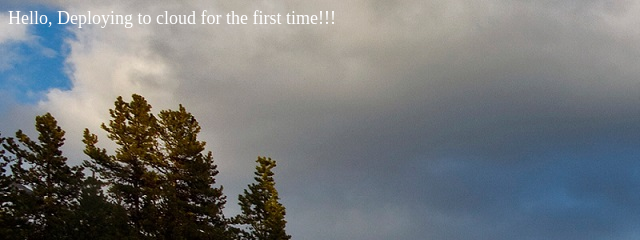
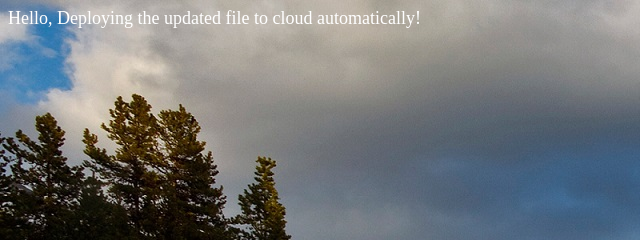
Before and after one commit to Aiswarya-Rahul/test-devops, a plain HTML site: page website/index.html in a window 1280 px wide. Shown: the top 240 px of the page, 0-640 px from the left. Drawn offline with Linux system fonts and the light colour scheme.

Commit message:
Update index.html

```diff
--- a/website/index.html
+++ b/website/index.html
@@ -7,6 +7,6 @@
     <link rel="stylesheet" href="./src/style.css" />
   </head>
   <body>
-    <div class="textDiv">Hello, Deploying to cloud for the first time!!!</div>
+    <div class="textDiv">Hello, Deploying the updated file to cloud automatically!</div>
   </body>
 </html>
```
